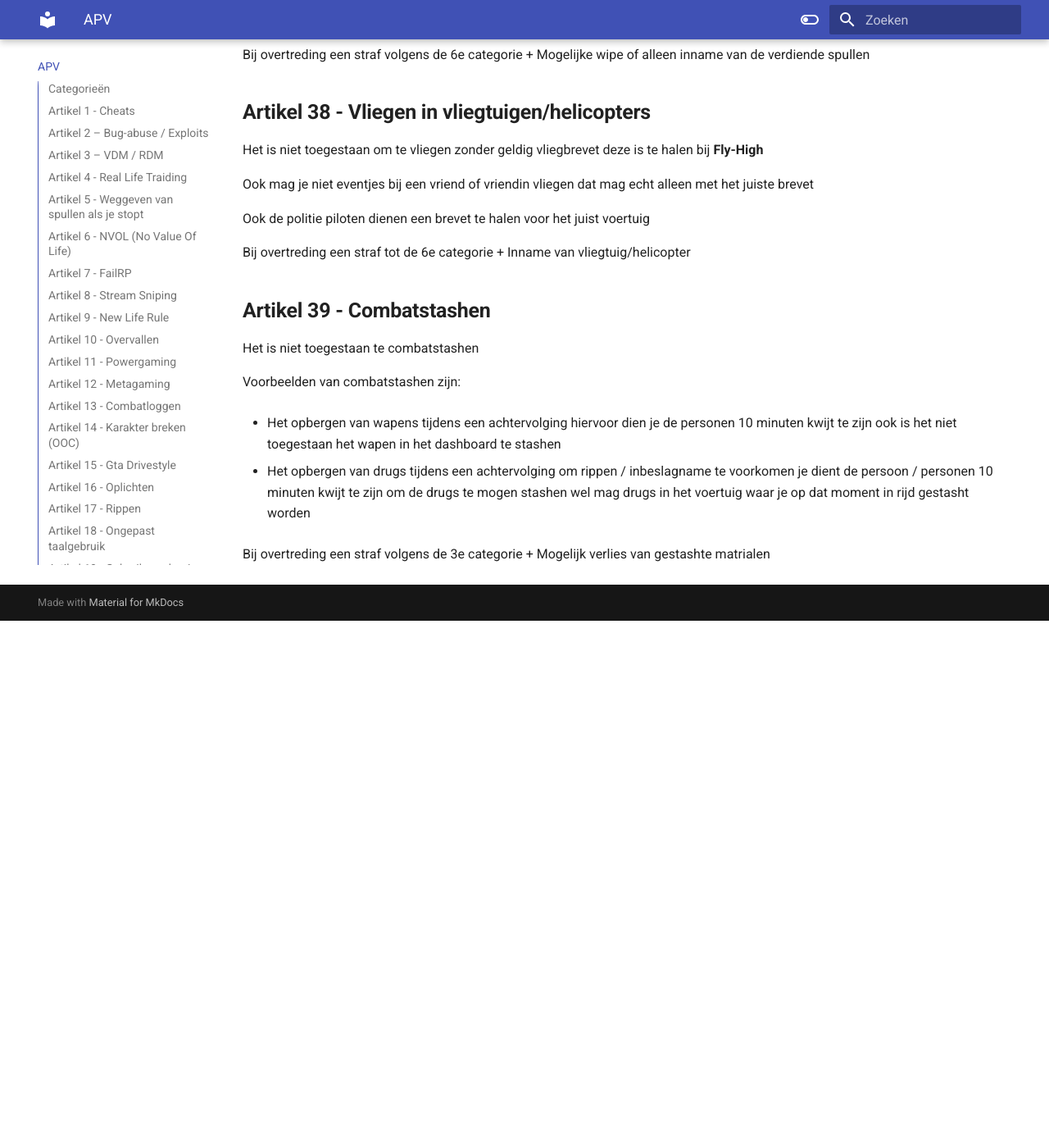
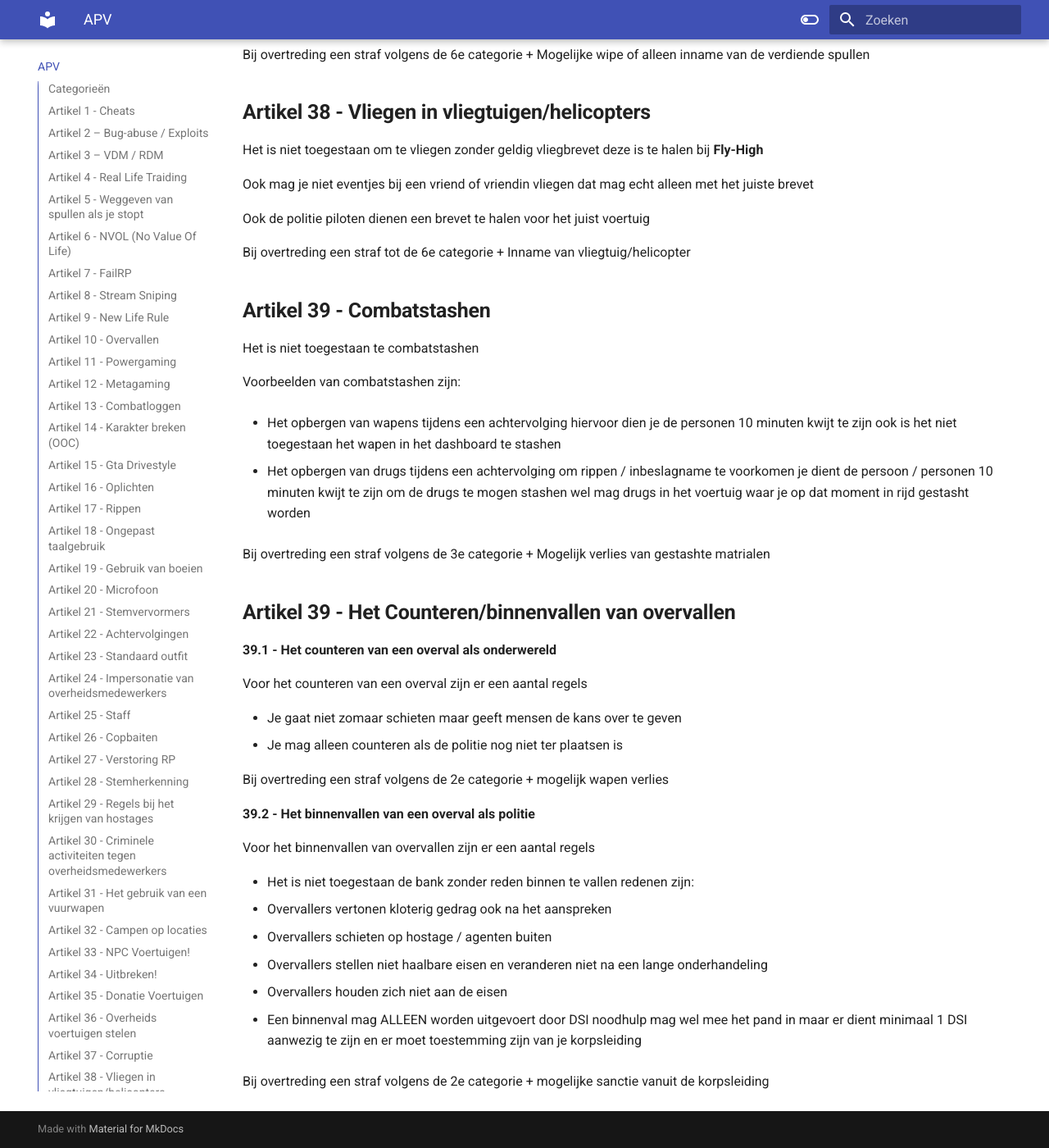
Before and after one commit to ItsGisca/apv-artis-roleplay, an MkDocs documentation site: the page built from docs/index.md, in a window 1280 px wide and 1400 px high, scrolled down 13670 px. Shown: the whole window at 82% size. Built offline with MkDocs 1.6.1 and Material for MkDocs 9.7.7, drawn with Linux system fonts in a browser that asks for light colours; before the commit the page ends 14427 px from its top, so only the background shows below that.

Commit message:
Artikel toegevoegd
Artikel 39 - Het Counteren/binnenvallen van overvallen -- Toegevoegd

```diff
--- a/docs/index.md
+++ b/docs/index.md
@@ -562,3 +562,29 @@ Voorbeelden van combatstashen zijn:
 * Het opbergen van drugs tijdens een achtervolging om rippen / inbeslagname te voorkomen je dient de persoon / personen 10 minuten kwijt te zijn om de drugs te mogen stashen wel mag drugs in het voertuig waar je op dat moment in rijd gestasht worden
 
 Bij overtreding een straf volgens de 3e categorie + Mogelijk verlies van gestashte matrialen
+
+## **Artikel 39 - Het Counteren/binnenvallen van overvallen**
+
+**39.1 - Het counteren van een overval als onderwereld**
+
+Voor het counteren van een overval zijn er een aantal regels
+
+* Je gaat niet zomaar schieten maar geeft mensen de kans over te geven
+* Je mag alleen counteren als de politie nog niet ter plaatsen is
+
+Bij overtreding een straf volgens de 2e categorie + mogelijk wapen verlies
+
+**39.2 - Het binnenvallen van een overval als politie**
+
+Voor het binnenvallen van overvallen zijn er een aantal regels
+
+* Het is niet toegestaan de bank zonder reden binnen te vallen redenen zijn:
+  - Overvallers vertonen kloterig gedrag ook na het aanspreken
+  - Overvallers schieten op hostage / agenten buiten
+  - Overvallers stellen niet haalbare eisen en veranderen niet na een lange onderhandeling
+  - Overvallers houden zich niet aan de eisen
+
+* Een binnenval mag ALLEEN worden uitgevoert door DSI noodhulp mag wel mee het pand in maar er dient minimaal 1 DSI aanwezig te zijn en er moet toestemming zijn van je korpsleiding
+
+
+Bij overtreding een straf volgens de 2e categorie + mogelijke sanctie vanuit de korpsleiding
```
